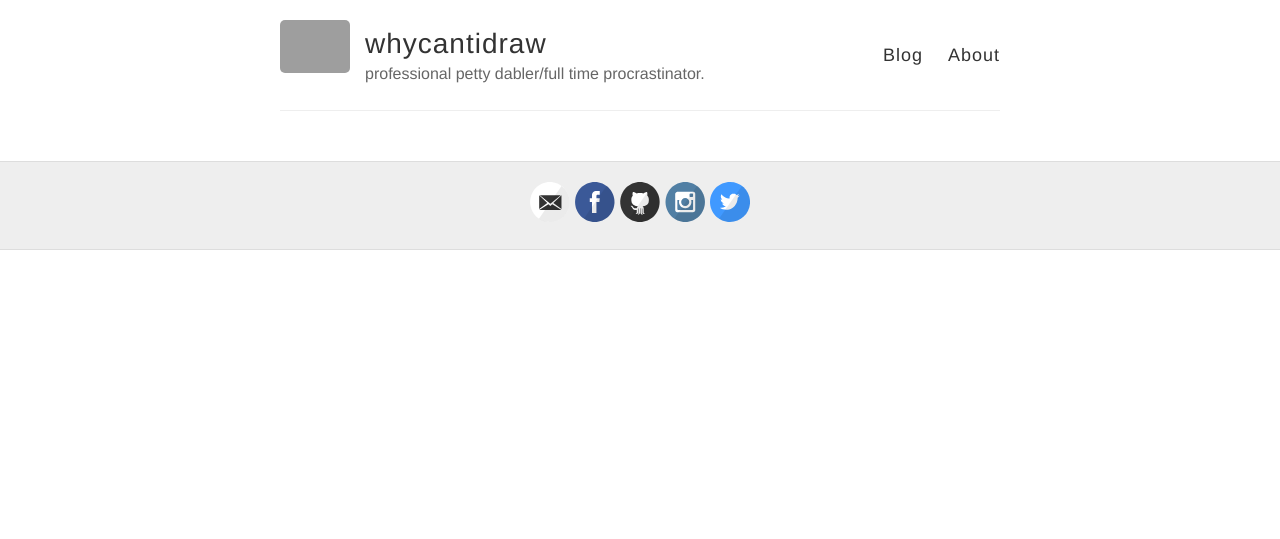
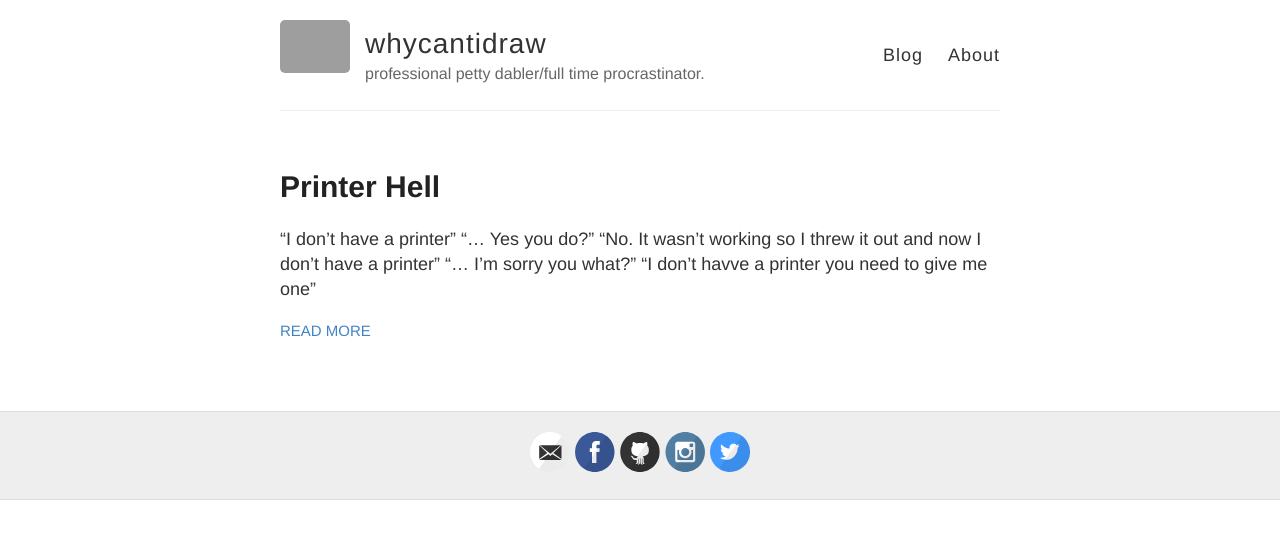
Before and after one commit to whycantidraw/whycantidraw.github.io, a Jekyll site: the page built from index.html, in a window 1280 px wide. Shown: the top 539 px of the page. Built offline with Jekyll 4.4.1, drawn with Linux system fonts in a browser that asks for light colours; grey boxes are pictures that could not be loaded.

Commit message:
idk like updoots or something

```diff
--- /dev/null
+++ b/_posts/2021-03-03-printer-hell.md
@@ -0,0 +1,9 @@
+---
+layout: post
+title:  "Printer Hell"
+---
+"I don't have a printer"
+"... Yes you do?"
+"No. It wasn't working so I threw it out and now I don't have a printer"
+"... I'm sorry you what?"
+"I don't havve a printer you need to give me one"
```
Also changed, not shown: about.md (+2 -2 lines).
